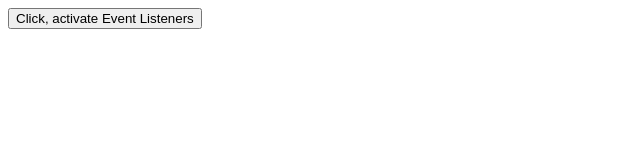
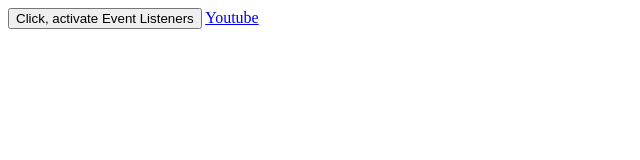
Before and after one commit to DiegoCarmona1/COMP002.LectureActivity6B, a plain HTML site: page index.html in a window 1280 px wide. Shown: the full height of the page, 0-640 px from the left. Drawn offline with Linux system fonts and the light colour scheme.

Commit message:
added website link

```diff
--- a/index.html
+++ b/index.html
@@ -7,6 +7,7 @@
 </head>
 <body>
     <button>Click, activate Event Listeners</button>
+    <a href="https://www.youtube.com/" alt="Youtube">Youtube</a>
     <script src="script.js"></script>
 </body>
 </html>
```
